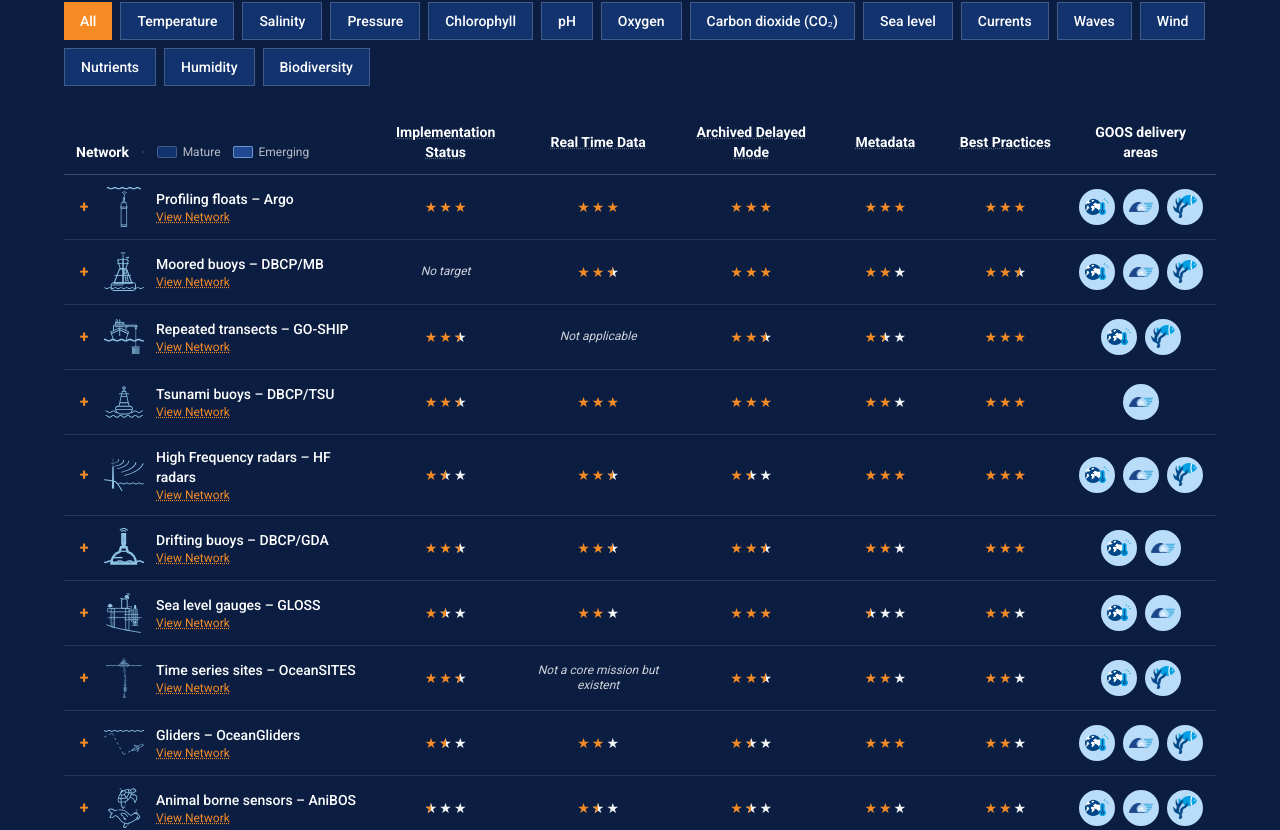
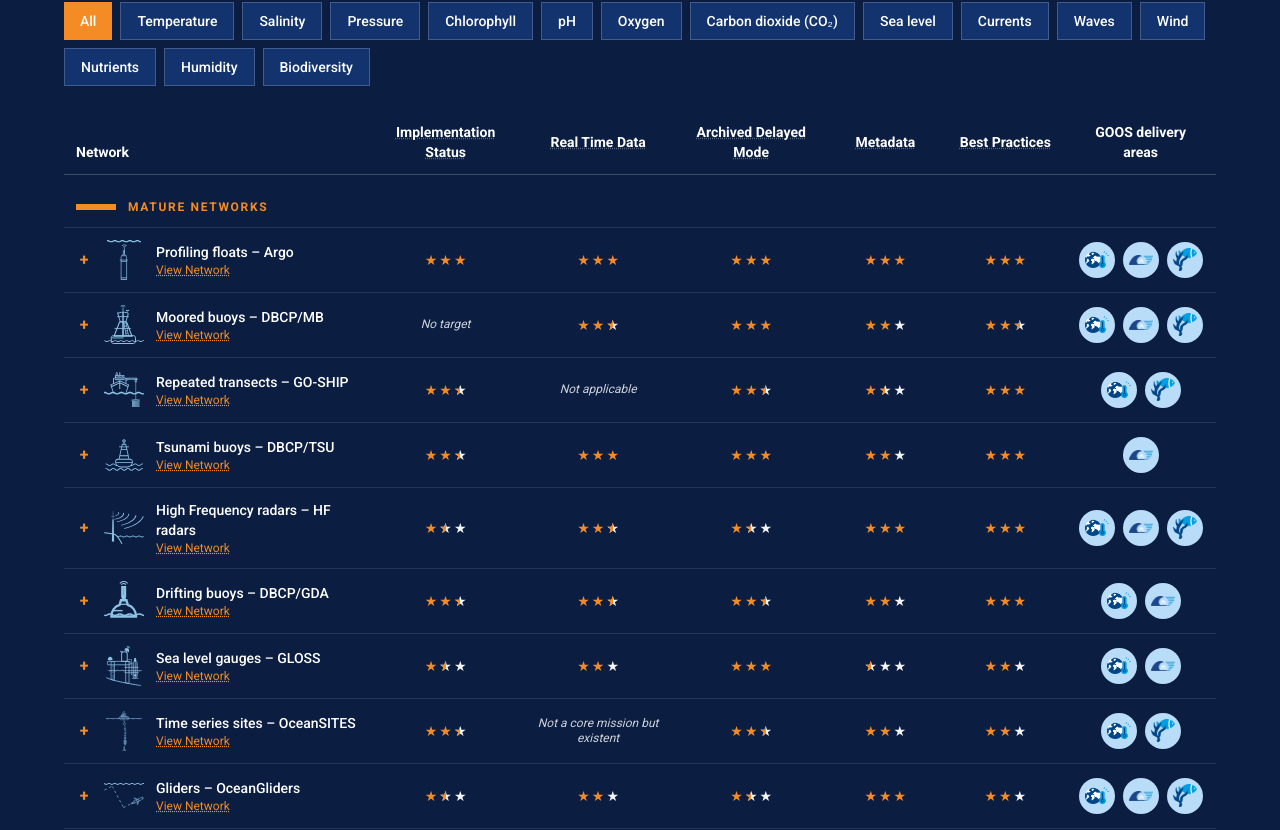
Before and after one commit to OceanOPS/oceanops-report-card, a React (Vite) app: page /#home in a window 1280 px wide. Shown: the part 6951-7781 px from the top of the page. Built offline with nearby package versions, Linux system fonts and the light colour scheme; a web font is replaced by a local one.

Commit message:
remove background color differentiating mature/emerging network, and add intra table section instead

```diff
--- a/src/components/InSituNetworksSection.tsx
+++ b/src/components/InSituNetworksSection.tsx
@@ -151,26 +151,6 @@
               <p className={`${titleColor} opacity-80 text-sm`}>
                 {t('networks.comparison.mobileHint')}
               </p>
-              <div
-                className="flex flex-wrap items-center gap-3 text-xs text-white/80"
-                role="group"
-                aria-label={t('networks.comparison.legendLabel')}
-              >
-                <span className="inline-flex items-center gap-2">
-                  <span
-                    className="inline-block h-3 w-5 rounded-sm bg-goos-blue-800 border border-white/20"
-                    aria-hidden="true"
-                  />
-                  {t('networks.comparison.legendMature')}
-                </span>
-                <span className="inline-flex items-center gap-2">
-                  <span
-                    className="inline-block h-3 w-5 rounded-sm bg-goos-blue-500/50 border border-goos-blue-300/70"
-                    aria-hidden="true"
-                  />
-                  {t('networks.comparison.legendEmerging')}
-                </span>
-              </div>
             </div>
           </div>
           <div className="h-4 sm:h-6 w-5 opacity-75" />
@@ -185,11 +165,7 @@
               >
                 <FlipNetworkCard
                   network={network}
-                  backgroundColor={
-                    network.maturity === 'emerging'
-                      ? 'bg-goos-blue-600'
-                      : cardBackgroundColor
-                  }
+                  backgroundColor={cardBackgroundColor}
                   textColor={cardTextColor}
                   accentColor={cardAccentColor}
                   tooltipBgColor={tooltipBgColor}
--- a/src/components/NetworkComparisonMatrix.tsx
+++ b/src/components/NetworkComparisonMatrix.tsx
@@ -41,13 +41,23 @@
   onOpenEmergingMedia?: (networkId: string) => void
 }
 
-function rowBackgroundClass(isEmerging: boolean, isExpanded: boolean): string {
-  if (isEmerging) {
-    return isExpanded
-      ? 'bg-goos-blue-500/50'
-      : 'bg-goos-blue-600/45 hover:bg-goos-blue-500/45'
-  }
+function rowBackgroundClass(isExpanded: boolean): string {
   return isExpanded ? 'bg-goos-blue-800' : 'hover:bg-goos-blue-800/50'
+}
+
+function SectionHeaderRow({ label }: { label: string }) {
+  return (
+    <tr className="border-b border-white/10">
+      <td colSpan={COLUMN_COUNT} className="px-3 pt-6 pb-3">
+        <div className="flex items-center gap-3">
+          <span className="bg-goos-orange-500 h-1.5 w-10 shrink-0" aria-hidden="true" />
+          <p className="text-goos-orange-500 text-xs font-bold uppercase tracking-[0.14em]">
+            {label}
+          </p>
+        </div>
+      </td>
+    </tr>
+  )
 }
 
 export default function NetworkComparisonMatrix({
@@ -78,6 +88,16 @@
       return matchesDeliveryFilter && matchesVariableFilter
     })
   }, [networks, activeFilter, activeVariableFilter])
+
+  const matureNetworks = useMemo(
+    () => filteredNetworks.filter((network) => network.maturity !== 'emerging'),
+    [filteredNetworks],
+  )
+
+  const emergingNetworks = useMemo(
+    () => filteredNetworks.filter((network) => network.maturity === 'emerging'),
+    [filteredNetworks],
+  )
 
   const toggleExpanded = (networkId: string) => {
     setExpandedNetworkId((current) => (current === networkId ? null : networkId))
@@ -110,6 +130,139 @@
       tooltipKey: 'networks.ratingsTooltips.bestPractices',
     },
   ]
+
+  const renderNetworkRows = (sectionNetworks: InSituNetwork[]) =>
+    sectionNetworks.map((network) => {
+      const isExpanded = expandedNetworkId === network.id
+      const isEmerging = network.maturity === 'emerging'
+
+      return (
+        <Fragment key={network.id}>
+          <tr
+            role="button"
+            tabIndex={0}
+            aria-expanded={isExpanded}
+            onClick={() => toggleExpanded(network.id)}
+            onKeyDown={(event) => {
+              if (event.key === 'Enter' || event.key === ' ') {
+                event.preventDefault()
+                toggleExpanded(network.id)
+              }
+            }}
+            className={`border-b border-white/10 transition-colors cursor-pointer ${rowBackgroundClass(
+              isExpanded,
+            )}`}
+          >
+            <td className="p-3">
+              <div className="flex items-center gap-3">
+                <span
+                  className="text-goos-orange-500 text-base font-bold leading-none shrink-0 w-4 text-center tabular-nums"
+                  aria-hidden="true"
+                >
+                  {isExpanded ? '−' : '+'}
+                </span>
+                <img
+                  src={asset(network.iconPath)}
+                  alt={t(network.iconAlt)}
+                  className="w-10 h-10 object-contain shrink-0"
+                />
+                <div>
+                  <p className="text-white text-sm font-medium">{t(network.titleKey)}</p>
+                  <div className="flex flex-wrap items-center gap-x-2 gap-y-0.5">
+                    <a
+                      href={network.networkUrl}
+                      target="_blank"
+                      rel="noopener noreferrer"
+                      className="text-goos-orange-500 text-xs underline decoration-dotted"
+                      onClick={(e) => e.stopPropagation()}
+                    >
+                      {t('networks.viewNetwork')}
+                    </a>
+                    {isEmerging &&
+                      hasEmergingNetworkMedia(network.id) &&
+                      onOpenEmergingMedia && (
+                        <>
+                          <span className="text-white/30 text-xs" aria-hidden="true">
+                            ·
+                          </span>
+                          <button
+                            type="button"
+                            className="text-goos-orange-500 text-xs underline decoration-dotted hover:opacity-90"
+                            onClick={(event) => {
+                              event.stopPropagation()
+                              onOpenEmergingMedia(network.id)
+                            }}
+                          >
+                            {t('emerging.moreLink')}
+                          </button>
+                        </>
+                      )}
+                  </div>
+                </div>
+              </div>
+            </td>
+            {ratingColumns.map((column) => (
+              <td key={column.key} className="p-3 text-center align-middle">
+                <div className="flex justify-center">
+                  <RatingCell
+                    rating={network.ratings[column.key]}
+                    t={t}
+                    accentColor="text-goos-orange-500"
+                    textColor="text-white"
+                    compact
+                  />
+                </div>
+              </td>
+            ))}
+            <td className="p-3">
+              <div className="flex justify-center gap-2">
+                {network.deliveryAreas.map((areaKey) => {
+                  const area = DELIVERY_AREAS_CONFIG[areaKey]
+                  return (
+                    <Tooltip
+                      key={areaKey}
+                      content={area.labelKey}
+                      backgroundColor="bg-goos-blue-900"
+                      textColor="text-goos-white"
+                    >
+                      <div className="bg-goos-cyan-200 rounded-full p-1.5 w-9 h-9 flex items-center justify-center">
+                        <img
+                          src={area.icon}
+                          alt={t(area.labelKey)}
+                          className="object-contain text-goos-deep-blue"
+                        />
+                      </div>
+                    </Tooltip>
+                  )
+                })}
+              </div>
+            </td>
+          </tr>
+          {isExpanded && (
+            <tr key={`${network.id}-details`} className="border-b border-white/10 bg-goos-blue-800">
+              <td colSpan={COLUMN_COUNT} className="p-4 md:p-6">
+                <div className="flex flex-col gap-4">
+                  {isEmerging &&
+                    hasEmergingNetworkMedia(network.id) &&
+                    onOpenEmergingMedia && (
+                      <div>
+                        <button
+                          type="button"
+                          onClick={() => onOpenEmergingMedia(network.id)}
+                          className="inline-flex items-center gap-2 px-4 py-2 text-sm font-medium bg-goos-orange-500 text-white hover:bg-goos-orange-600 transition-colors"
+                        >
+                          {t('emerging.viewMore')}
+                        </button>
+                      </div>
+                    )}
+                  <NetworkDetailsPanel network={network} layout="grid" />
+                </div>
+              </td>
+            </tr>
+          )}
+        </Fragment>
+      )
+    })
 
   return (
     <section className={`bg-goos-blue-900 ${className}`}>
@@ -187,7 +340,6 @@
             })}
           </div>
         </div>
-
       </div>
 
       <div className="px-4 sm:px-8 md:px-12 lg:px-16 pb-10 overflow-x-auto">
@@ -195,30 +347,7 @@
           <thead>
             <tr className="border-b border-white/20">
               <th className="text-left text-white text-sm font-semibold p-3 min-w-[220px] align-bottom">
-                <div
-                  className="flex flex-row flex-wrap items-center gap-x-3 gap-y-1"
-                  role="group"
-                  aria-label={t('networks.comparison.legendLabel')}
-                >
-                  <span className="shrink-0">{t('networks.comparison.columns.network')}</span>
-                  <span className="hidden sm:inline text-white/30 font-normal" aria-hidden="true">
-                    ·
-                  </span>
-                  <span className="inline-flex items-center gap-1.5 text-xs font-normal text-white/70">
-                    <span
-                      className="inline-block h-3 w-5 shrink-0 rounded-sm bg-goos-blue-800 border border-white/20"
-                      aria-hidden="true"
-                    />
-                    {t('networks.comparison.legendMature')}
-                  </span>
-                  <span className="inline-flex items-center gap-1.5 text-xs font-normal text-white/70">
-                    <span
-                      className="inline-block h-3 w-5 shrink-0 rounded-sm bg-goos-blue-500/50 border border-goos-blue-300/70"
-                      aria-hidden="true"
-                    />
-                    {t('networks.comparison.legendEmerging')}
-                  </span>
-                </div>
+                {t('networks.comparison.columns.network')}
               </th>
               {ratingColumns.map((column) => (
                 <th
@@ -242,148 +371,18 @@
             </tr>
           </thead>
           <tbody>
-            {filteredNetworks.map((network) => {
-              const isExpanded = expandedNetworkId === network.id
-              const isEmerging = network.maturity === 'emerging'
-
-              return (
-                <Fragment key={network.id}>
-                  <tr
-                    role="button"
-                    tabIndex={0}
-                    aria-expanded={isExpanded}
-                    onClick={() => toggleExpanded(network.id)}
-                    onKeyDown={(event) => {
-                      if (event.key === 'Enter' || event.key === ' ') {
-                        event.preventDefault()
-                        toggleExpanded(network.id)
-                      }
-                    }}
-                    className={`border-b border-white/10 transition-colors cursor-pointer ${rowBackgroundClass(
-                      isEmerging,
-                      isExpanded,
-                    )}`}
-                  >
-                    <td className="p-3">
-                      <div className="flex items-center gap-3">
-                        <span
-                          className="text-goos-orange-500 text-base font-bold leading-none shrink-0 w-4 text-center tabular-nums"
-                          aria-hidden="true"
-                        >
-                          {isExpanded ? '−' : '+'}
-                        </span>
-                        <img
-                          src={asset(network.iconPath)}
-                          alt={t(network.iconAlt)}
-                          className="w-10 h-10 object-contain shrink-0"
-                        />
-                        <div>
-                          <p className="text-white text-sm font-medium">{t(network.titleKey)}</p>
-                          {isEmerging && (
-                            <p className="text-goos-blue-200 text-[11px] font-medium uppercase tracking-wide">
-                              {t('networks.comparison.emergingBadge')}
-                            </p>
-                          )}
-                          <div className="flex flex-wrap items-center gap-x-2 gap-y-0.5">
-                            <a
-                              href={network.networkUrl}
-                              target="_blank"
-                              rel="noopener noreferrer"
-                              className="text-goos-orange-500 text-xs underline decoration-dotted"
-                              onClick={(e) => e.stopPropagation()}
-                            >
-                              {t('networks.viewNetwork')}
-                            </a>
-                            {isEmerging &&
-                              hasEmergingNetworkMedia(network.id) &&
-                              onOpenEmergingMedia && (
-                                <>
-                                  <span className="text-white/30 text-xs" aria-hidden="true">
-                                    ·
-                                  </span>
-                                  <button
-                                    type="button"
-                                    className="text-goos-orange-500 text-xs underline decoration-dotted hover:opacity-90"
-                                    onClick={(event) => {
-                                      event.stopPropagation()
-                                      onOpenEmergingMedia(network.id)
-                                    }}
-                                  >
-                                    {t('emerging.moreLink')}
-                                  </button>
-                                </>
-                              )}
-                          </div>
-                        </div>
-                      </div>
-                    </td>
-                    {ratingColumns.map((column) => (
-                      <td key={column.key} className="p-3 text-center align-middle">
-                        <div className="flex justify-center">
-                          <RatingCell
-                            rating={network.ratings[column.key]}
-                            t={t}
-                            accentColor="text-goos-orange-500"
-                            textColor="text-white"
-                            compact
-                          />
-                        </div>
-                      </td>
-                    ))}
-                    <td className="p-3">
-                      <div className="flex justify-center gap-2">
-                        {network.deliveryAreas.map((areaKey) => {
-                          const area = DELIVERY_AREAS_CONFIG[areaKey]
-                          return (
-                            <Tooltip
-                              key={areaKey}
-                              content={area.labelKey}
-                              backgroundColor="bg-goos-blue-900"
-                              textColor="text-goos-white"
-                            >
-                              <div className="bg-goos-cyan-200 rounded-full p-1.5 w-9 h-9 flex items-center justify-center">
-                                <img
-                                  src={area.icon}
-                                  alt={t(area.labelKey)}
-                                  className="object-contain text-goos-deep-blue"
-                                />
-                              </div>
-                            </Tooltip>
-                          )
-                        })}
-                      </div>
-                    </td>
-                  </tr>
-                  {isExpanded && (
-                    <tr
-                      key={`${network.id}-details`}
-                      className={`border-b border-white/10 ${
-                        isEmerging ? 'bg-goos-blue-500/50' : 'bg-goos-blue-800'
-                      }`}
-                    >
-                      <td colSpan={COLUMN_COUNT} className="p-4 md:p-6">
-                        <div className="flex flex-col gap-4">
-                          {isEmerging &&
-                            hasEmergingNetworkMedia(network.id) &&
-                            onOpenEmergingMedia && (
-                              <div>
-                                <button
-                                  type="button"
-                                  onClick={() => onOpenEmergingMedia(network.id)}
-                                  className="inline-flex items-center gap-2 px-4 py-2 text-sm font-medium bg-goos-orange-500 text-white hover:bg-goos-orange-600 transition-colors"
-                                >
-                                  {t('emerging.viewMore')}
-                                </button>
-                              </div>
-                            )}
-                          <NetworkDetailsPanel network={network} layout="grid" />
-                        </div>
-                      </td>
-                    </tr>
-                  )}
-                </Fragment>
-              )
-            })}
+            {matureNetworks.length > 0 && (
+              <>
+                <SectionHeaderRow label={t('networks.comparison.sectionMature')} />
+                {renderNetworkRows(matureNetworks)}
+              </>
+            )}
+            {emergingNetworks.length > 0 && (
+              <>
+                <SectionHeaderRow label={t('networks.comparison.sectionEmerging')} />
+                {renderNetworkRows(emergingNetworks)}
+              </>
+            )}
           </tbody>
         </table>
 
```
Also changed, not shown: src/locales/en.json, src/locales/es.json, src/locales/fr.json.
